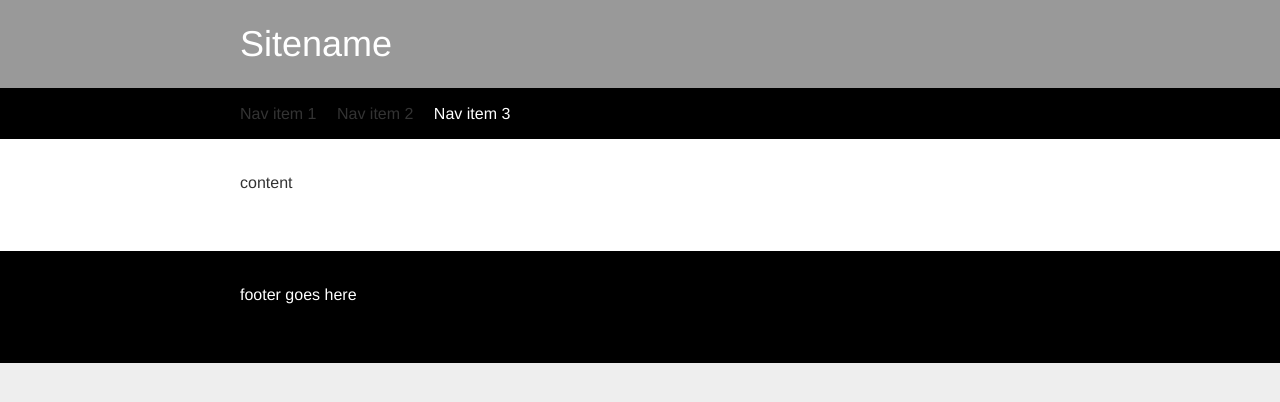
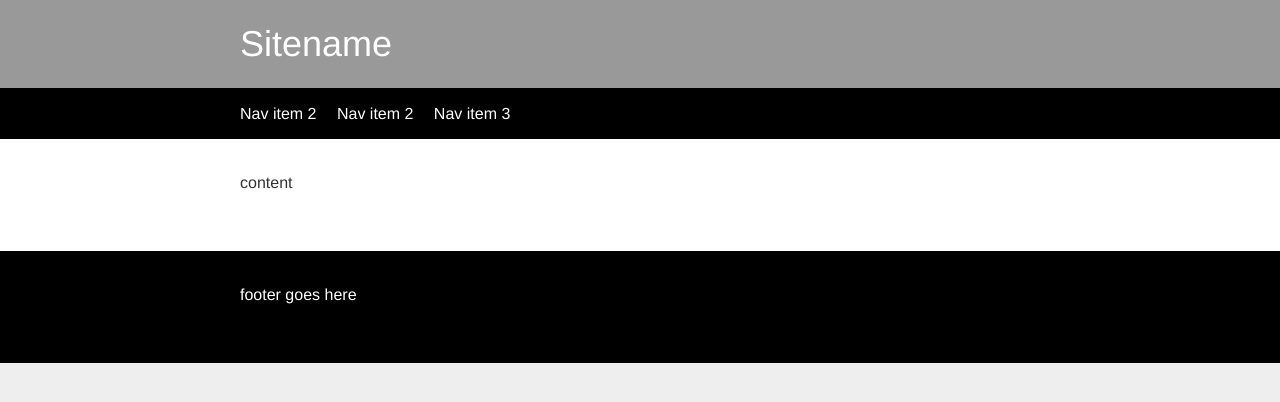
Before and after one commit to eac54/eac54.github.io, a Jekyll site: the page built from index.md, in a window 1280 px wide. Shown: the top 402 px of the page. Built offline with Jekyll 4.4.1, drawn with Linux system fonts in a browser that asks for light colours.

Commit message:
Update default.html

```diff
--- a/_layouts/default.html
+++ b/_layouts/default.html
@@ -12,11 +12,7 @@
 		</div>
 		<div class="nav-bar">
 			<div class="container">
-				<ul class="nav">
-					<li>Nav item 1</li>
-					<li>Nav item 2</li>
-					<li><a href="#">Nav item 3</a></li>
-				</ul>
+				{% include nav.html %}
 			</div>
 		</div>
 		<div class="content">
```
